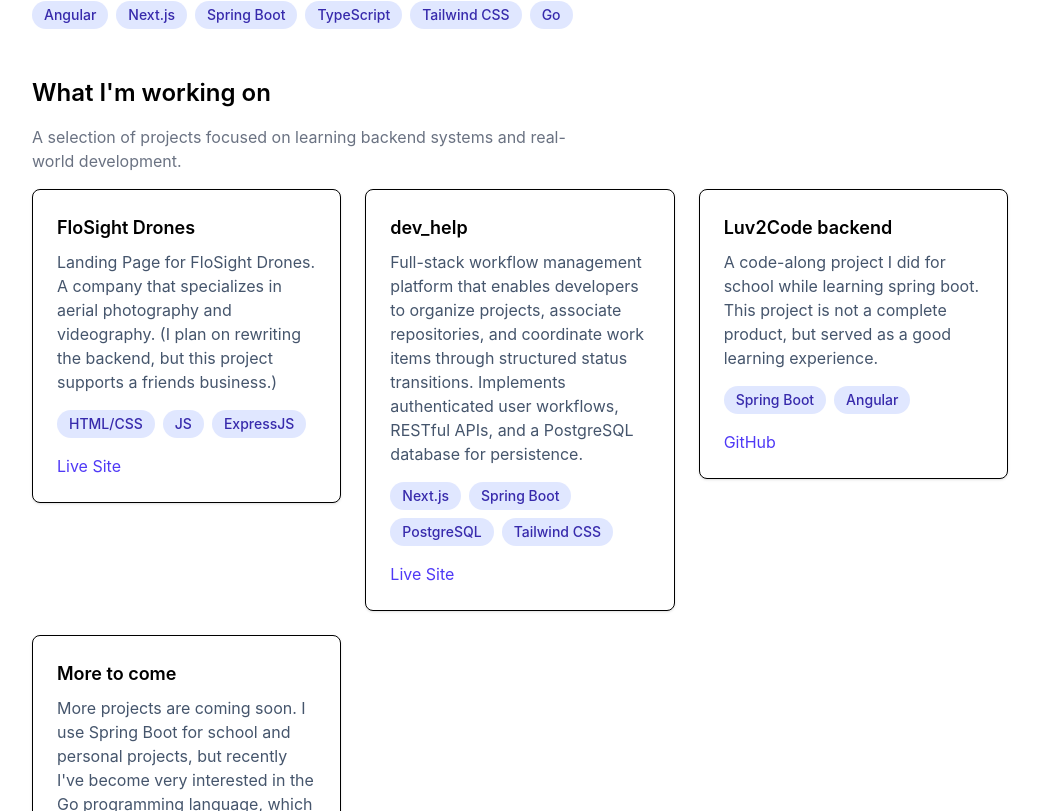
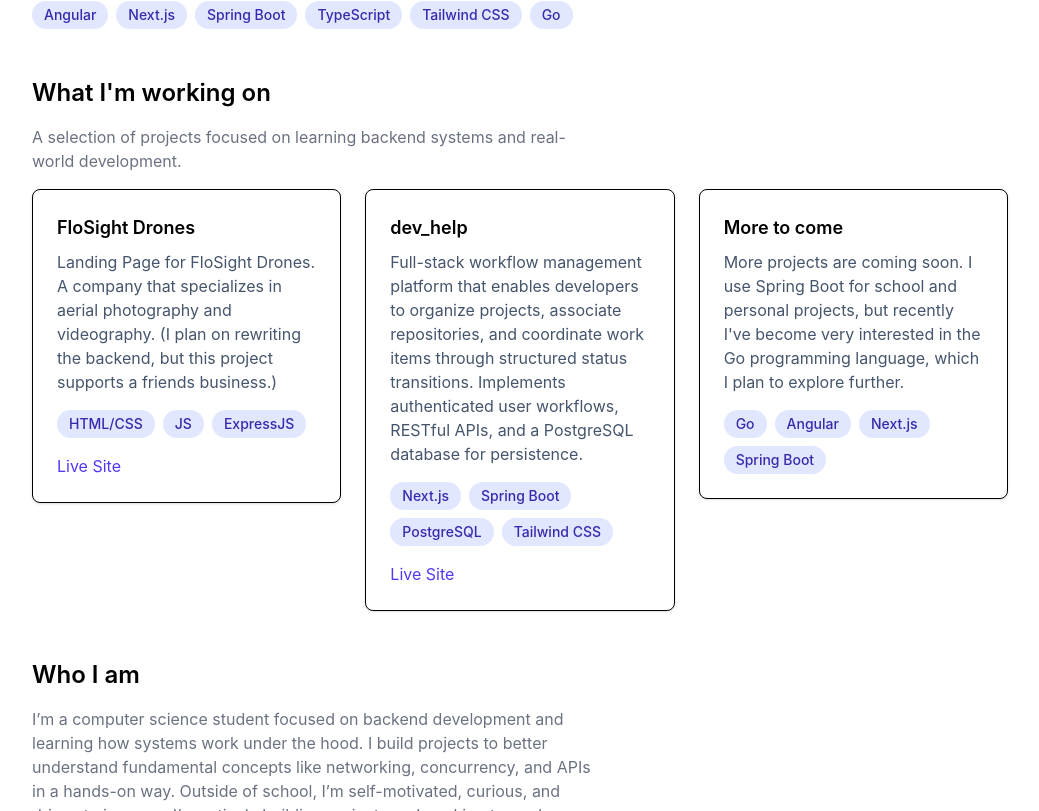
Before and after one commit to anthony-winchell/portfolio, an Angular app: page / in a window 1280 px wide. Shown: the part 391-1202 px from the top of the page, without its empty margins (120-1159 px from the left). Built offline with nearby package versions, Linux system fonts and the light colour scheme.

Commit message:
merge conflict

```diff
--- a/src/app/components/home/home.html
+++ b/src/app/components/home/home.html
@@ -47,16 +47,6 @@
       live="https://incident-next-sigma.vercel.app/"
     ></app-project-card>
 
-
-
-    <app-project-card
-      name="Luv2Code backend"
-      description="A code-along project I did for school while learning spring boot.
-      This project is not a complete product, but served as a good learning experience."
-      [technologies] = "['Spring Boot', 'Angular']"
-      github="https://github.com/anthony-winchell/D288-back-end.git"
-      />
-
     <app-project-card
       name="More to come"
       description="More projects are coming soon. I use Spring Boot for school and personal projects, but recently I've become very interested in the Go programming language, which I plan to explore further."
```
